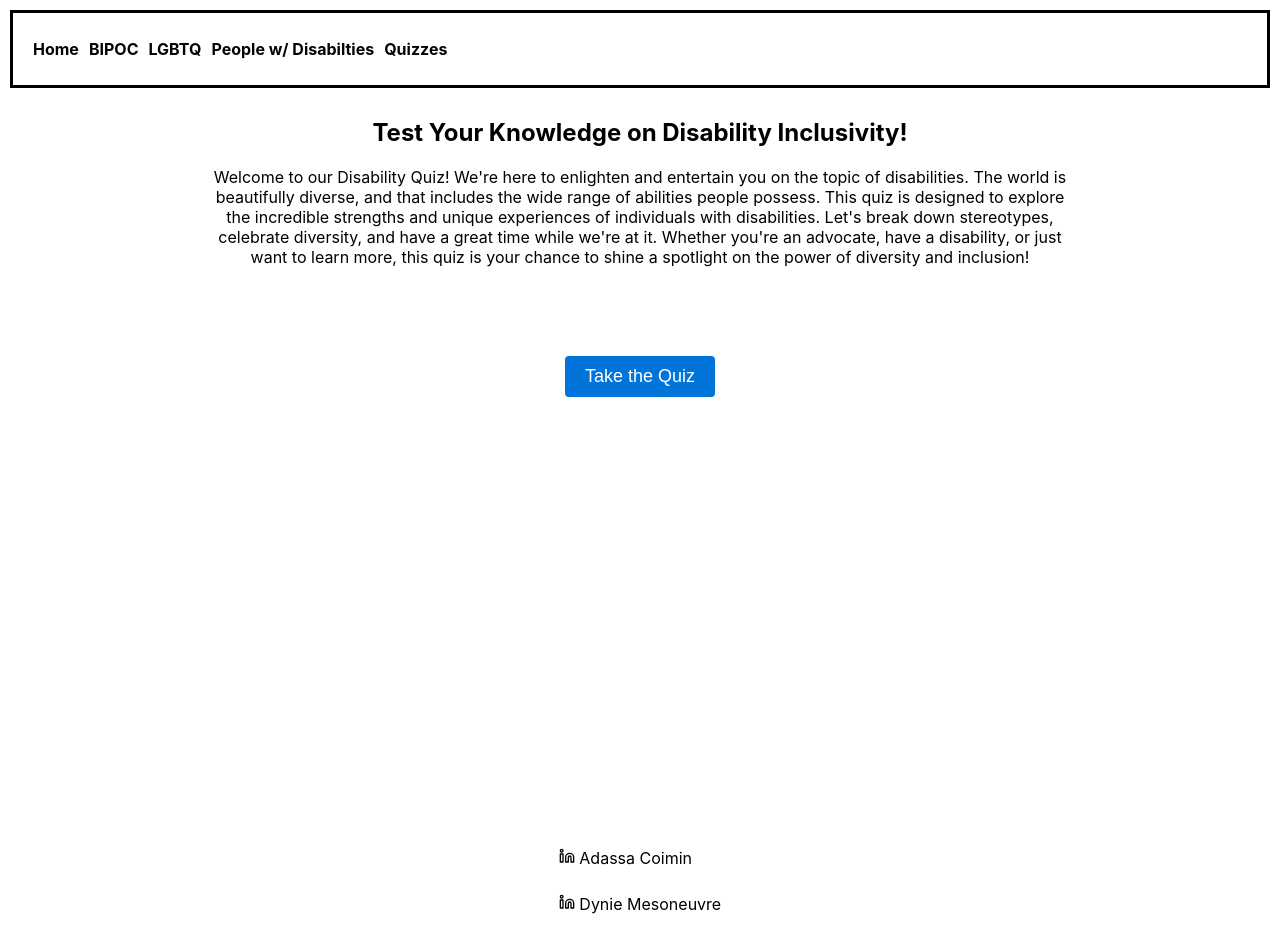
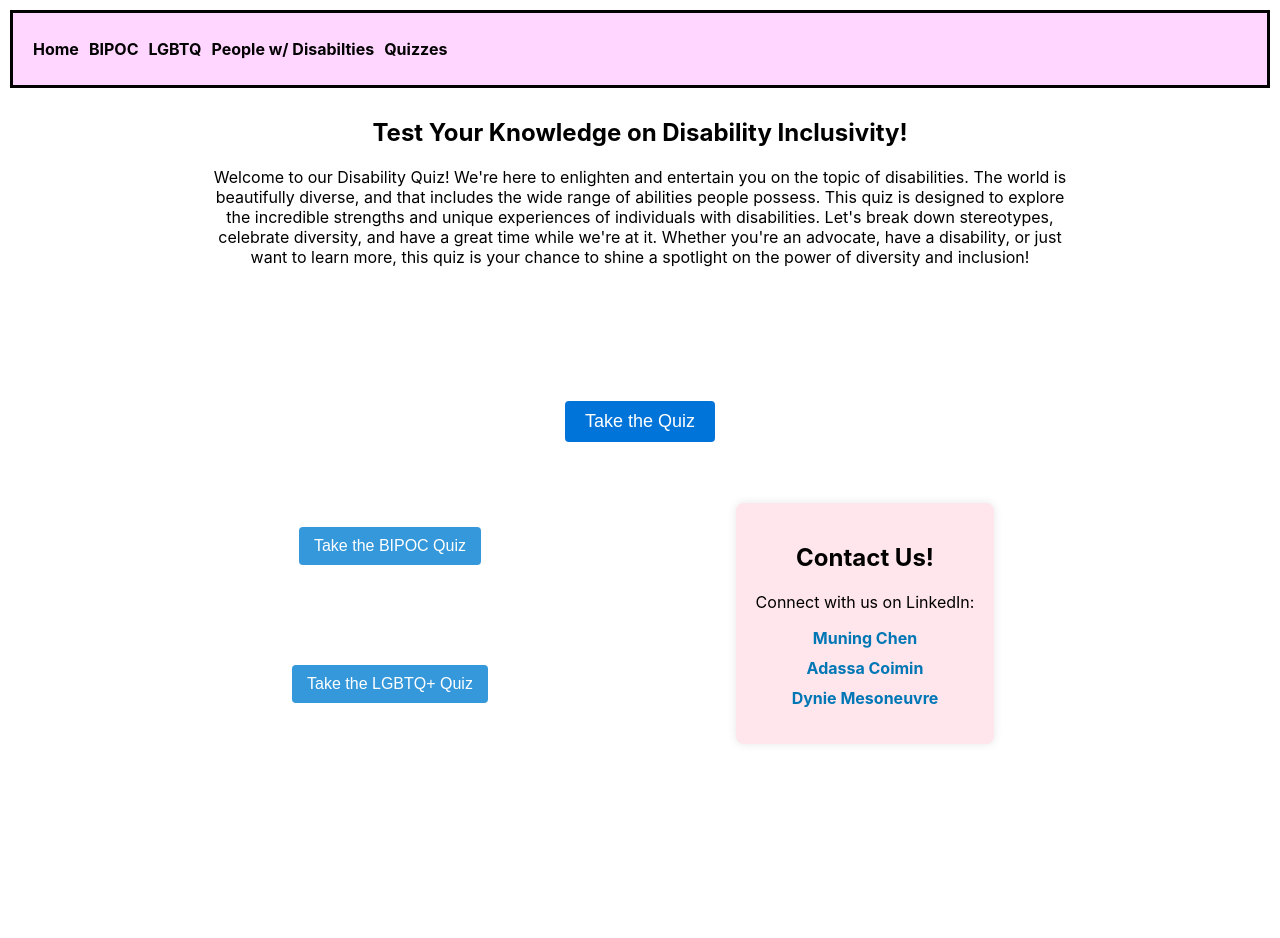
Before and after one commit to AdassaC/ARCH, a React (Create React App) app in the folder arch/: page /quiz_disability in a window 1280 px wide. Shown: the top 938 px of the page. After the commit the page ends 827 px from the top, so only its background shows below. Built offline with nearby package versions, Linux system fonts and the light colour scheme.

Commit message:
added quiz content and contact us, polished navbar

```diff
--- a/arch/package.json
+++ b/arch/package.json
@@ -7,6 +7,8 @@
   },
   "dependencies": {
     "@fortawesome/fontawesome-free": "^6.4.2",
+    "@fortawesome/fontawesome-svg-core": "^6.4.2",
+    "@fortawesome/free-brands-svg-icons": "^6.4.2",
     "@fortawesome/react-fontawesome": "^0.2.0",
     "@testing-library/jest-dom": "^5.17.0",
     "@testing-library/react": "^13.4.0",
--- a/arch/src/App.js
+++ b/arch/src/App.js
@@ -16,7 +16,7 @@ function App() {
 					<Route path="/quiz_lgbtq+" element={<QuizLGBTQ />} />
 					<Route path="/quiz_disability" element={<QuizDisability />} />
 					<Route path="/quiz_BIPOC" element={<QuizBIPOC />} />
-					<Route path="/BIPOC" element={<BIPOC />} />
+					<Route path="/bipoc" element={<BIPOC />} />
 					<Route path="/" element={<Home />} />
 				</Routes>
 			</div>
--- a/arch/src/components/footer.js
+++ b/arch/src/components/footer.js
@@ -1,46 +0,0 @@
-import React from 'react';
-import {
-  FiLinkedin,
-} from "react-icons/fi";
-import '../styles/footer.css';
-
-const iconList = [
-  {
-    id: 1,
-    icon: <FiLinkedin />,
-    url: "https://www.linkedin.com/in/adassa-coimin",
-    text: "Adassa Coimin"
-  },
-  {
-    id: 2,
-    icon: <FiLinkedin />,
-    url: "https://www.linkedin.com/in/dyniem",
-    text: "Dynie Mesoneuvre"
-  },
-  {
-    id: 3,
-    icon: <FiLinkedin />,
-    url: "https://www.linkedin.com/in/muning-chen-003760217/",
-    text: "Muning Chen"
-  }
-
-];
-class Footer extends React.Component {
-  render() {
-    return (
-      <div>
-        {iconList.map((item, idx) => {
-          return (
-            <div className = "left-align">
-              <p>{item.icon} {item.text}  </p>
-            </div>
-            );
-        })}
-      </div>
-
-
-    );
-  }
-}
-
-export default Footer;
--- a/arch/src/components/navbar.js
+++ b/arch/src/components/navbar.js
@@ -9,13 +9,13 @@ function Navbar() {
 					<Link to="/">Home</Link>
 				</li>
 				<li>
-					<Link to="./bipoc">BIPOC</Link>
+					<Link to="/bipoc">BIPOC</Link>
 				</li>
 				<li>
-					<Link to="./lgbtq">LGBTQ</Link>
+					<Link to="/lgbtq">LGBTQ</Link>
 				</li>
 				<li>
-					<Link to="./disability">People w/ Disabilties</Link>
+					<Link to="/disability">People w/ Disabilties</Link>
 				</li>
 				<li>
 					<Link to="/checkYourBias">Quizzes</Link>
--- a/arch/src/components/quiz-BIPOC.js
+++ b/arch/src/components/quiz-BIPOC.js
@@ -1,8 +1,16 @@
 import React from 'react';
 import Navbar from './navbar';
+import { Link } from 'react-router-dom';
 import '../styles/quiz_BIPOC.css'; // Import the CSS file
 
 class QuizTemplatePage extends React.Component {
+  state = {
+    linkedinLinks: [
+      { id: 1, name: 'Muning Chen', link: 'https://www.linkedin.com/in/muning-chen-003760217/' },
+      { id: 2, name: 'Adassa Coimin', link: 'https://www.linkedin.com/in/adassa-coimin/' },
+      { id: 3, name: 'Dynie Mesoneuvre', link: 'https://www.linkedin.com/in/dyniem/' },
+    ],
+  };
   render() {
     return (
       <div>
@@ -22,7 +30,31 @@ class QuizTemplatePage extends React.Component {
             and find unity in diversity!
             </p>
         <div className="button-container">
-          <button className="quiz-button">Take the Quiz</button>
+          <Link to = 'https://docs.google.com/forms/d/e/1FAIpQLSdKpgzYsMpnx5lJyygrgfS9S0yl13XBnXc-3_Fv3jRQ4IeFtQ/viewform?usp=sf_link'>
+            <button className="quiz-button">Take the Quiz</button>
+          </Link>
+        </div>
+        <div className="other-quizzes-container">
+          <Link to = '/quiz_disability'>
+            <button>Take the Disability Awareness Quiz</button>
+          </Link>
+          <Link to = '/quiz_lgbtq+'>
+            <button>Take the LGBTQ+ Quiz</button>
+          </Link>
+        </div>
+        <div className="contact-us-container">
+        <h2>Contact Us!</h2>
+        <p>Connect with us on LinkedIn:</p>
+
+        <ul className="linkedin-list">
+          {this.state.linkedinLinks.map((person) => (
+            <li key={person.id}>
+              <a href={person.link} target="_blank" rel="noopener noreferrer">
+                {person.name}
+              </a>
+            </li>
+          ))}
+        </ul>
         </div>
       </div>
       </div>
--- a/arch/src/components/quiz_disability.js
+++ b/arch/src/components/quiz_disability.js
@@ -1,8 +1,16 @@
 import React from 'react';
 import Navbar from './navbar';
-import Footer from './footer';
 import '../styles/quiz_disability.css'; // Import the CSS file
+import '../styles/contactus.css'
+import { Link } from 'react-router-dom';
 class QuizTemplatePage extends React.Component {
+  state = {
+    linkedinLinks: [
+      { id: 1, name: 'Muning Chen', link: 'https://www.linkedin.com/in/muning-chen-003760217/' },
+      { id: 2, name: 'Adassa Coimin', link: 'https://www.linkedin.com/in/adassa-coimin/' },
+      { id: 3, name: 'Dynie Mesoneuvre', link: 'https://www.linkedin.com/in/dyniem/' },
+    ],
+  };
   render() {
     return (
       <div>
@@ -22,9 +30,32 @@ class QuizTemplatePage extends React.Component {
             on the power of diversity and inclusion!
             </p>
         <div className="button-container">
+          <Link to = 'https://docs.google.com/forms/d/e/1FAIpQLSfKoKAfoXERcHCYp2-z9eiji4XqJnQZpGYdnfxyWXZGoQlgcA/viewform?usp=sf_link'>
           <button className="quiz-button">Take the Quiz</button>
+          </Link>
         </div>
-        <Footer />
+        <div className="other-quizzes-container">
+          <Link to = '/quiz_bipoc'>
+            <button>Take the BIPOC Quiz</button>
+          </Link>
+          <Link to = '/quiz_lgbtq+'>
+            <button>Take the LGBTQ+ Quiz</button>
+          </Link>
+        </div>
+        <div className="contact-us-container">
+        <h2>Contact Us!</h2>
+        <p>Connect with us on LinkedIn:</p>
+
+        <ul className="linkedin-list">
+          {this.state.linkedinLinks.map((person) => (
+            <li key={person.id}>
+              <a href={person.link} target="_blank" rel="noopener noreferrer">
+                {person.name}
+              </a>
+            </li>
+          ))}
+        </ul>
+      </div>
         </div>
       </div>
 
--- a/arch/src/components/quiz_lgbtq.js
+++ b/arch/src/components/quiz_lgbtq.js
@@ -1,8 +1,16 @@
 import React from 'react';
 import Navbar from './navbar';
 import '../styles/quiz_lgbtq.css'; // Import the CSS file
+import { Link } from 'react-router-dom';
 
 class QuizTemplatePage extends React.Component {
+  state = {
+    linkedinLinks: [
+      { id: 1, name: 'Muning Chen', link: 'https://www.linkedin.com/in/muning-chen-003760217/' },
+      { id: 2, name: 'Adassa Coimin', link: 'https://www.linkedin.com/in/adassa-coimin/' },
+      { id: 3, name: 'Dynie Mesoneuvre', link: 'https://www.linkedin.com/in/dyniem/' },
+    ],
+  };
   render() {
     return (
       <div>
@@ -20,8 +28,33 @@ class QuizTemplatePage extends React.Component {
             as sassy and fierce as your favorite drag queen!
             </p>
         <div className="button-container">
-          <button className="quiz-button">Take the Quiz</button>
+          <Link to = 'https://docs.google.com/forms/d/e/1FAIpQLSc0OUqsSKiIWvaZOqrkxRcunFqMM-oVmbPLpARv83Iqp-kGdw/viewform?usp=sf_link'>
+            <button className="quiz-button">Take the Quiz</button>
+          </Link>
+
         </div>
+        <div className="other-quizzes-container">
+          <Link to = '/quiz_bipoc'>
+            <button>Take the BIPOC Quiz</button>
+          </Link>
+          <Link to = '/quiz_disability'>
+            <button>Take the Disability Awareness Quiz</button>
+          </Link>
+        </div>
+        <div className="contact-us-container">
+        <h2>Contact Us!</h2>
+        <p>Connect with us on LinkedIn:</p>
+
+        <ul className="linkedin-list">
+          {this.state.linkedinLinks.map((person) => (
+            <li key={person.id}>
+              <a href={person.link} target="_blank" rel="noopener noreferrer">
+                {person.name}
+              </a>
+            </li>
+          ))}
+        </ul>
+      </div>
       </div>
       </div>
 
--- /dev/null
+++ b/arch/src/styles/contactus.css
@@ -0,0 +1,28 @@
+.contact-us-container {
+  margin-top: -300px;
+  margin-left: 450px;
+  background-color: #ffe5ec;
+  padding: 20px;
+  border-radius: 8px;
+  box-shadow: 0 0 10px rgba(0, 0, 0, 0.1);
+  text-align: center;
+}
+
+.linkedin-list {
+  list-style: none;
+  padding: 0;
+}
+
+.linkedin-list li {
+  margin: 10px 0;
+}
+
+.linkedin-list a {
+  text-decoration: none;
+  color: #0077b5;
+  font-weight: bold;
+}
+
+.linkedin-list a:hover {
+  color: #004471;
+}
--- a/arch/src/styles/footer.css
+++ /dev/null
@@ -1,8 +0,0 @@
-.left-align {
-  text-align: left;
-  }
-
-.left-align p {
-  padding-top: 5px;
-  padding-bottom: 5px; /* Adjust the value to increase or decrease the space */
-}
--- a/arch/src/styles/navbar.css
+++ b/arch/src/styles/navbar.css
@@ -1,5 +1,5 @@
 .navbar {
-    background-color: #ffffff;; /* Set the background color of the navbar */
+    background-color: #ffd6ff;; /* Set the background color of the navbar */
     padding: 10px 20px; /* Add padding to the navbar */
     margin: 10px;
     border-style: solid;
--- a/arch/src/styles/quiz_disability.css
+++ b/arch/src/styles/quiz_disability.css
@@ -29,24 +29,25 @@
       background-color: #0056b3;
     }
 
-    .vertical-buttons {
-      position: fixed;
-      bottom: 10px;
-      left: 10px;
+    .other-quizzes-container {
       display: flex;
       flex-direction: column;
-      gap: 20px; /* Increased gap between buttons */
+      align-items: center;
+      margin-top: -300px;
+      margin-left: -500px;
     }
 
-    .vertical-buttons button {
-      padding: 30px 60px; /* Increased padding to make the buttons larger */
-      font-size: 18px; /* Increased font size */
-      background-color: #007bff;
+    .other-quizzes-container button {
+      margin-bottom: 100px;
+      padding: 10px 15px;
+      font-size: 16px;
+      background-color: #3498db;
       color: #fff;
       border: none;
+      border-radius: 4px;
       cursor: pointer;
     }
 
-    .vertical-buttons button:hover {
-      background-color: #0056b3;
+    .other-quizzes-container button:hover {
+      background-color: #2980b9;
     }
```
Also changed, not shown: 1 other file (tests, documents, lock files or other folders).
